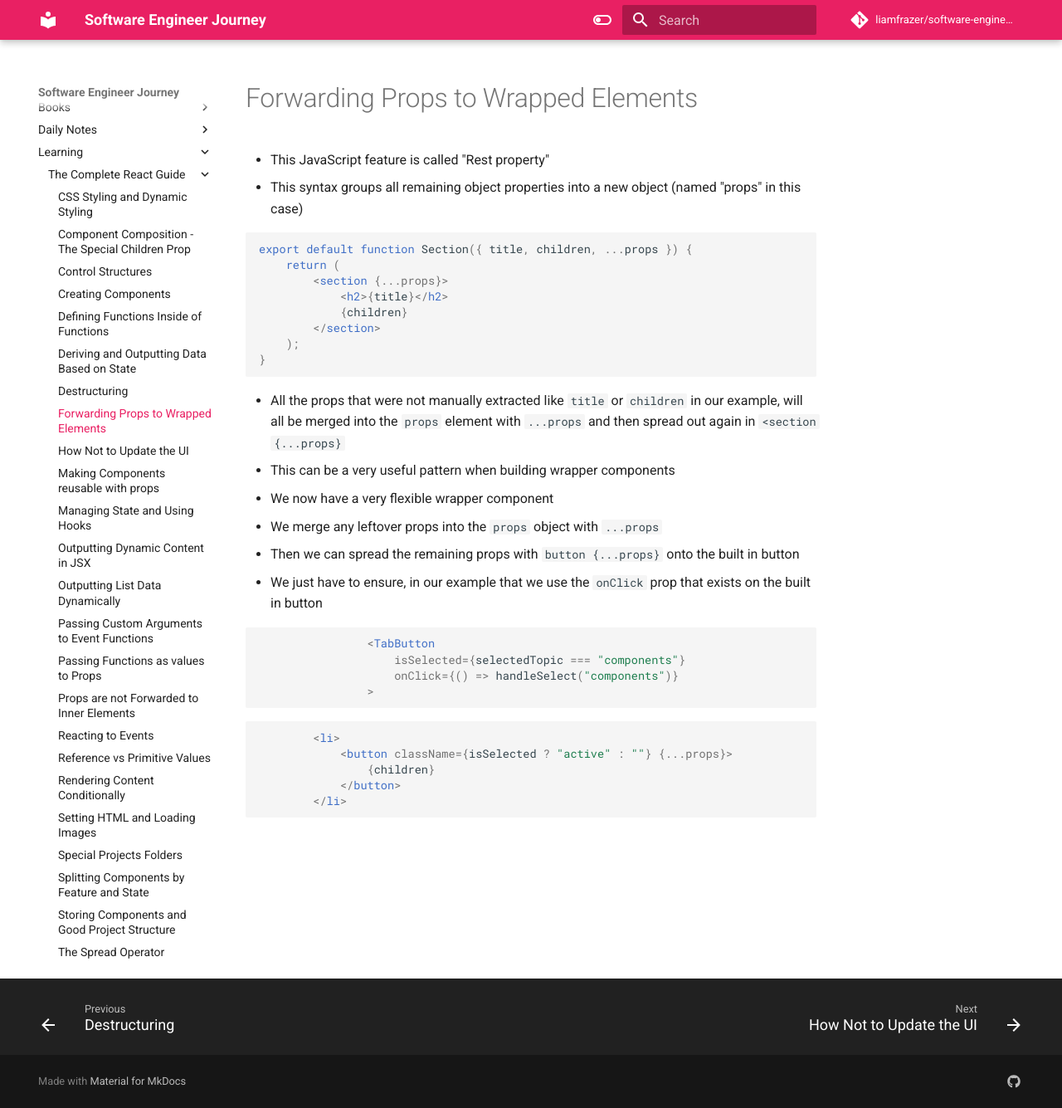
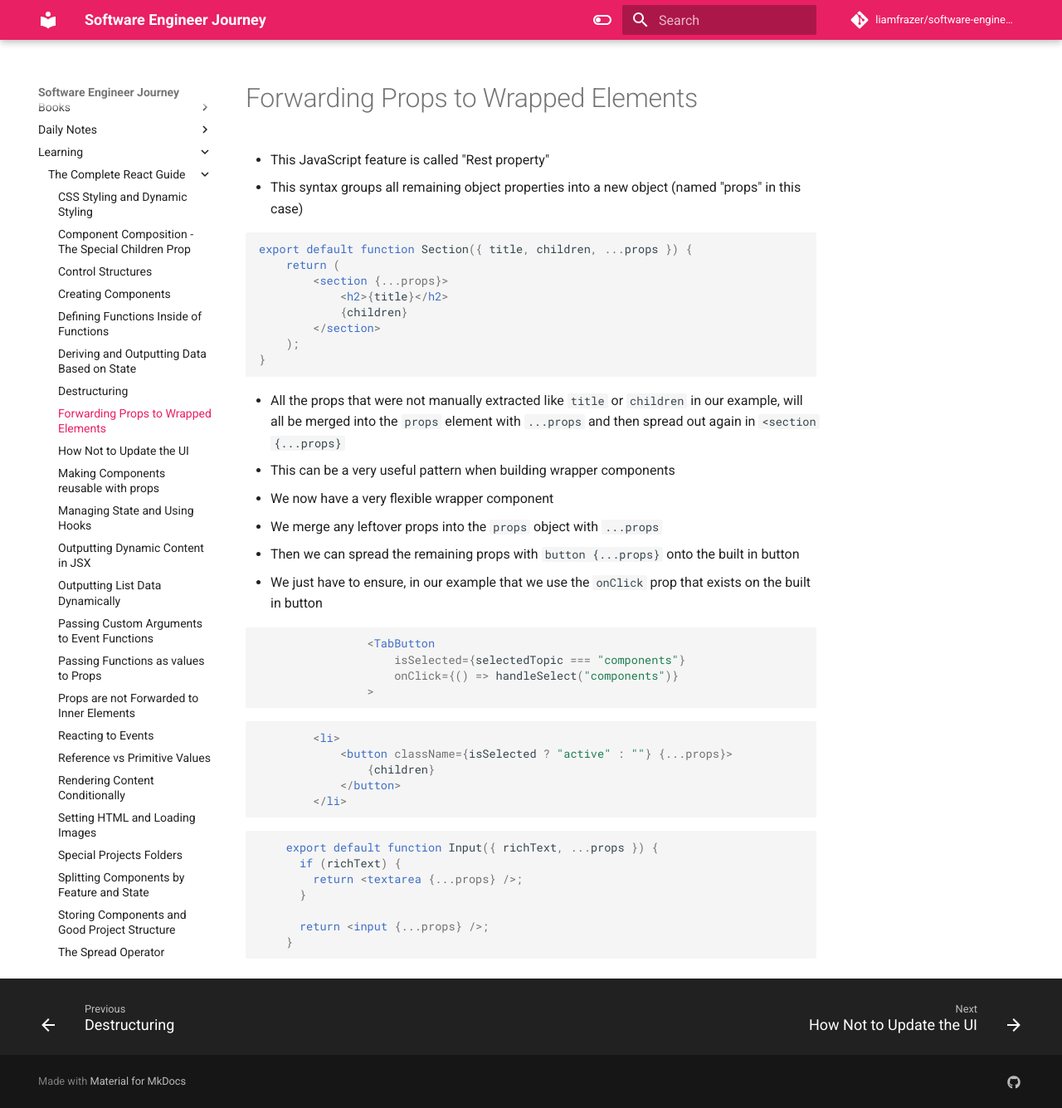
Before and after one commit to liamfrazer/software-engineer-journey, an MkDocs documentation site: the page built from docs/Learning/The Complete React Guide/Forwarding Props to Wrapped Elements.md, in a window 1280 px wide and 1335 px high. Shown: the whole window at 83% size. Built offline with MkDocs 1.6.1 and Material for MkDocs 9.7.7, drawn with Linux system fonts in a browser that asks for light colours; comment, search, counter and statistics services are not loaded.

Commit message:
vault backup: 2023-12-21 16:03:09

````diff
--- a/docs/Learning/The Complete React Guide/Forwarding Props to Wrapped Elements.md
+++ b/docs/Learning/The Complete React Guide/Forwarding Props to Wrapped Elements.md
@@ -43,3 +43,13 @@ export default function Section({ title, children, ...props }) {
 			</button>
 		</li>
 ```
+
+```jsx
+    export default function Input({ richText, ...props }) {
+      if (richText) {
+        return <textarea {...props} />;
+      }
+
+      return <input {...props} />;
+    }
+```
````
